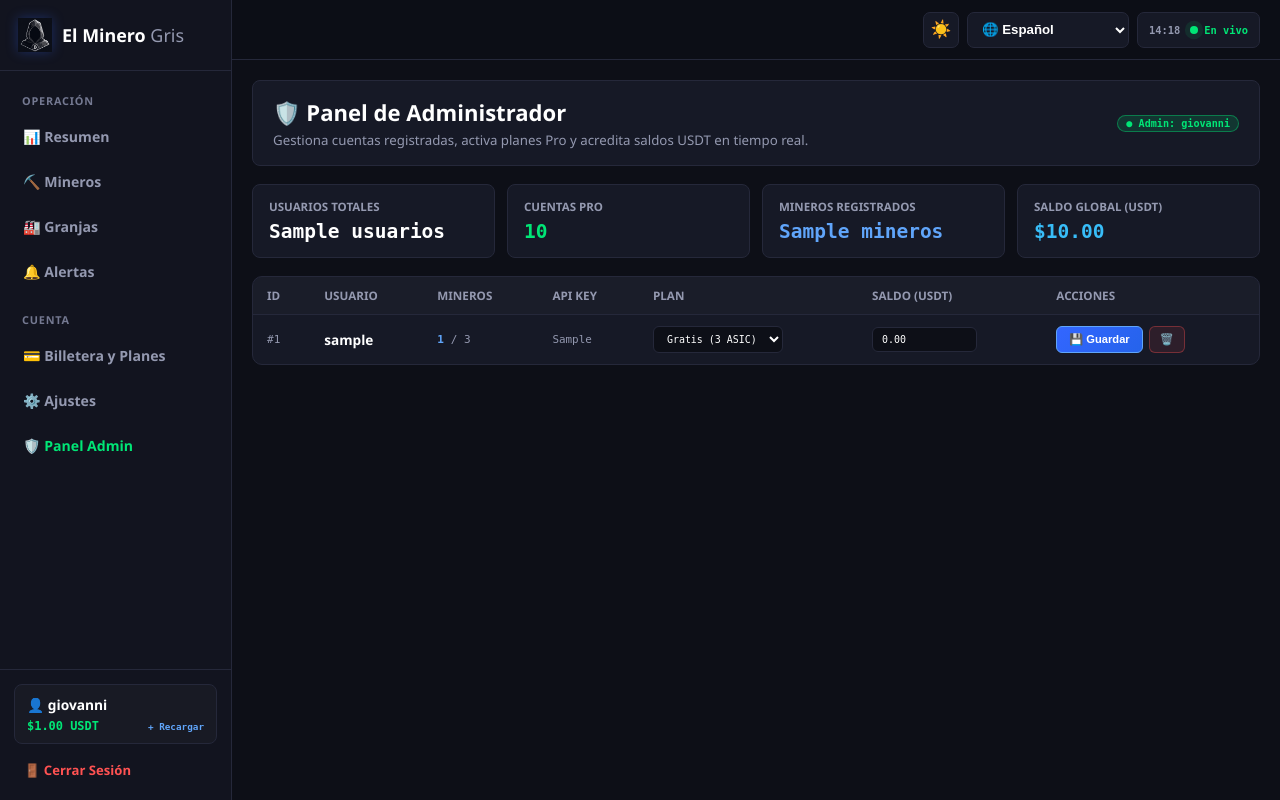
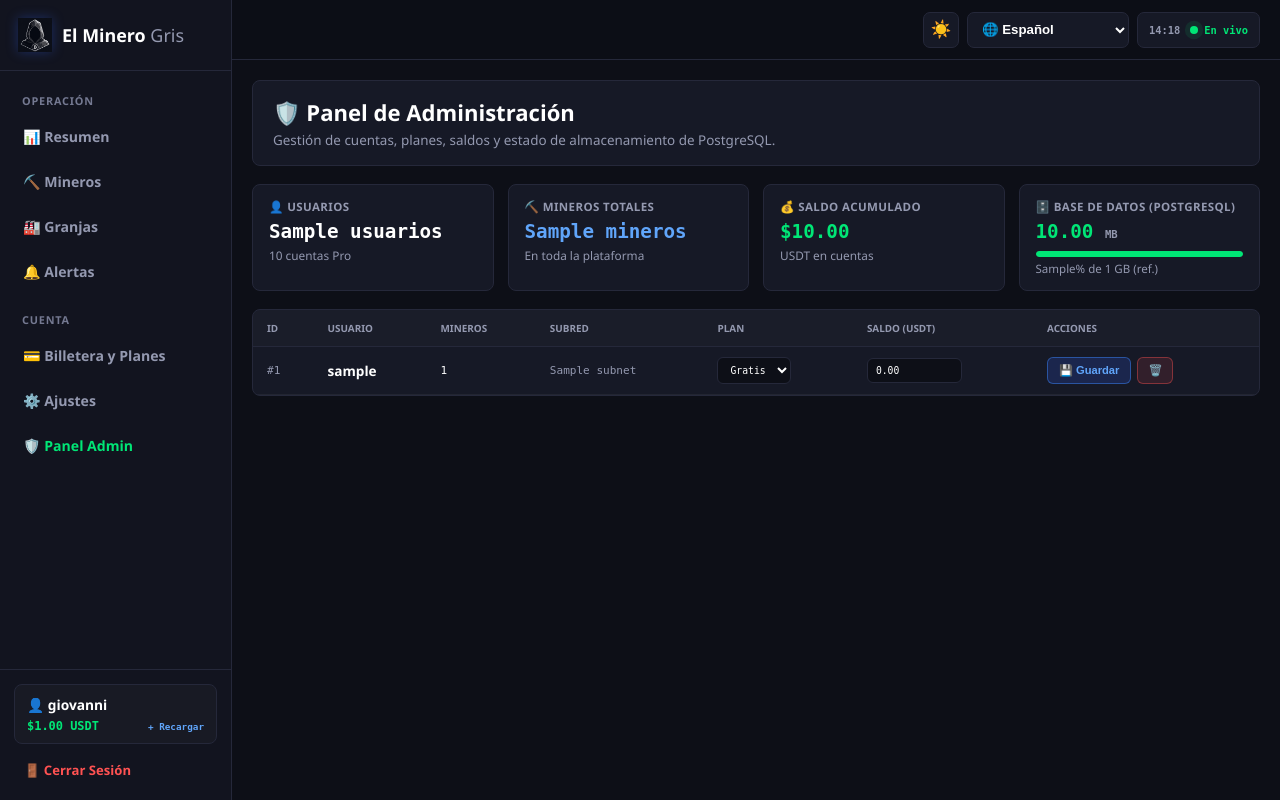
Before and after one commit to elminerogris/antminer-panel, a Flask app: template templates/admin.html in a window 1280 px wide. Run offline with Flask 3, Linux system fonts and the light colour scheme; the visitor is signed in with stand-in values (Sample User, id 1); the template is opened without the code that fills it: most values are stand-ins (such as "Sample title", 1, 10 or a date in 2020); some libraries are stand-ins or nearby versions.

Commit message:
Update admin.html

```diff
--- a/templates/admin.html
+++ b/templates/admin.html
@@ -2,80 +2,98 @@
 {% block content %}
 <style>
     .admin-header {
+        background: var(--bg-card);
+        border: 1px solid var(--border-color);
+        border-radius: 8px;
+        padding: 16px 20px;
+        margin-bottom: 18px;
         display: flex;
         align-items: center;
         justify-content: space-between;
         flex-wrap: wrap;
         gap: 12px;
-        padding: 16px 20px;
-        background: var(--bg-card);
-        border: 1px solid var(--border-color);
-        border-radius: 8px;
-        margin-bottom: 18px;
     }
     .admin-header h1 {
         margin: 0;
         font-size: 1.38em;
         color: var(--text-main);
+        display: flex;
+        align-items: center;
+        gap: 8px;
     }
     .admin-header p {
         margin: 4px 0 0 0;
-        font-size: 0.83em;
+        font-size: 0.84em;
         color: var(--text-muted);
     }
-    .admin-kpi-grid {
+    .admin-flash {
+        background: rgba(0, 230, 118, 0.12);
+        border: 1px solid rgba(0, 230, 118, 0.45);
+        color: #69f0ae;
+        padding: 11px 15px;
+        border-radius: 8px;
+        margin-bottom: 16px;
+        font-size: 0.86em;
+        font-weight: 600;
+    }
+    .admin-kpis {
         display: grid;
-        grid-template-columns: repeat(auto-fit, minmax(160px, 1fr));
-        gap: 12px;
+        grid-template-columns: repeat(auto-fit, minmax(185px, 1fr));
+        gap: 14px;
         margin-bottom: 18px;
     }
-    .admin-kpi {
+    .ak-card {
         background: var(--bg-card);
         border: 1px solid var(--border-color);
         border-radius: 8px;
         padding: 14px 16px;
     }
-    .admin-kpi-lbl {
+    .ak-label {
         font-size: 0.72em;
+        color: var(--text-muted);
         text-transform: uppercase;
-        color: var(--text-muted);
         font-weight: bold;
+        letter-spacing: 0.4px;
     }
-    .admin-kpi-val {
-        font-size: 1.5em;
+    .ak-val {
+        font-size: 1.48em;
         font-weight: bold;
         font-family: monospace;
         margin-top: 6px;
         color: var(--text-main);
     }
-    .admin-msg {
-        background: rgba(0, 230, 118, 0.12);
-        border: 1px solid rgba(0, 230, 118, 0.45);
-        color: #69f0ae;
-        padding: 11px 16px;
-        border-radius: 8px;
-        margin-bottom: 16px;
-        font-size: 0.86em;
-        font-weight: bold;
+    .db-bar-bg {
+        width: 100%;
+        height: 6px;
+        background: rgba(255, 255, 255, 0.08);
+        border-radius: 4px;
+        overflow: hidden;
+        margin-top: 8px;
     }
-    .admin-card {
+    .db-bar-fill {
+        height: 100%;
+        border-radius: 4px;
+        transition: width 0.3s ease;
+    }
+    .admin-table-card {
         background: var(--bg-card);
         border: 1px solid var(--border-color);
-        border-radius: 10px;
+        border-radius: 8px;
         overflow: hidden;
     }
-    .admin-table-wrap {
+    .admin-table-scroll {
         width: 100%;
         overflow-x: auto;
         -webkit-overflow-scrolling: touch;
     }
     .admin-table {
         width: 100%;
-        min-width: 780px;
+        min-width: 820px;
         border-collapse: collapse;
-        text-align: left;
+        font-size: 0.85em;
     }
     .admin-table th {
+        text-align: left;
         padding: 11px 14px;
         font-size: 0.73em;
         text-transform: uppercase;
@@ -84,156 +102,125 @@
         border-bottom: 1px solid var(--border-color);
     }
     .admin-table td {
-        padding: 11px 14px;
+        padding: 10px 14px;
         border-bottom: 1px solid rgba(255, 255, 255, 0.05);
-        font-size: 0.85em;
         vertical-align: middle;
     }
-    .admin-table tr:last-child td { border-bottom: none; }
-    .admin-input, .admin-select {
+    .adm-input, .adm-select {
         background: rgba(10, 12, 18, 0.75);
         border: 1px solid var(--border-color);
         color: var(--text-main);
-        padding: 6px 9px;
+        padding: 6px 8px;
         border-radius: 6px;
         font-family: monospace;
-        font-size: 0.90em;
+        font-size: 0.88em;
         outline: none;
     }
-    .admin-input:focus, .admin-select:focus {
-        border-color: #3b82f6;
-    }
-    .btn-admin-save {
-        background: linear-gradient(135deg, #3366ff 0%, #2563eb 100%);
-        color: #fff;
-        border: 1px solid #60a5fa;
-        padding: 6px 12px;
+    .adm-btn {
+        background: rgba(51, 102, 255, 0.18);
+        border: 1px solid rgba(59, 130, 246, 0.5);
+        color: #60a5fa;
+        padding: 6px 11px;
         border-radius: 6px;
         font-weight: bold;
         font-size: 0.82em;
         cursor: pointer;
-        transition: 0.18s;
     }
-    .btn-admin-save:hover {
-        box-shadow: 0 0 14px rgba(59, 130, 246, 0.6);
-    }
-    .btn-admin-del {
-        background: rgba(255, 82, 82, 0.10);
+    .adm-btn:hover { background: rgba(51, 102, 255, 0.35); color: #fff; }
+    .adm-btn-del {
+        background: rgba(255, 82, 82, 0.12);
+        border: 1px solid rgba(255, 82, 82, 0.4);
         color: #ff5252;
-        border: 1px solid rgba(255, 82, 82, 0.35);
         padding: 6px 10px;
         border-radius: 6px;
         font-weight: bold;
         font-size: 0.82em;
         cursor: pointer;
     }
-    .btn-admin-del:hover {
-        background: rgba(255, 82, 82, 0.25);
-        color: #fff;
-    }
-    .plan-pill {
-        display: inline-block;
-        padding: 2px 8px;
-        border-radius: 12px;
-        font-size: 0.78em;
-        font-weight: bold;
-        font-family: monospace;
-    }
-    .plan-pill.pro {
-        background: rgba(0, 230, 118, 0.14);
-        color: #00e676;
-        border: 1px solid rgba(0, 230, 118, 0.4);
-    }
-    .plan-pill.gratis {
-        background: rgba(148, 153, 176, 0.14);
-        color: #cbd5e1;
-        border: 1px solid rgba(148, 153, 176, 0.35);
-    }
+    .adm-btn-del:hover { background: rgba(255, 82, 82, 0.28); color: #fff; }
 </style>
 
 <div class="admin-header">
     <div>
-        <h1>🛡️ Panel de Administrador</h1>
-        <p>Gestiona cuentas registradas, activa planes Pro y acredita saldos USDT en tiempo real.</p>
+        <h1>🛡️ Panel de Administración</h1>
+        <p>Gestión de cuentas, planes, saldos y estado de almacenamiento de PostgreSQL.</p>
     </div>
-    <span class="plan-pill pro" translate="no">● Admin: {{ session['usuario'] }}</span>
 </div>
 
 {% if msg %}
-<div class="admin-msg">✅ {{ msg }}</div>
+<div class="admin-flash">✅ {{ msg }}</div>
 {% endif %}
 
-<div class="admin-kpi-grid" translate="no">
-    <div class="admin-kpi">
-        <div class="admin-kpi-lbl">Usuarios Totales</div>
-        <div class="admin-kpi-val">{{ stats.usuarios }}</div>
+{% set db_color = '#ff5252' if stats.db_pct >= 85 else ('#ffb300' if stats.db_pct >= 70 else '#00e676') %}
+
+<div class="admin-kpis" translate="no">
+    <div class="ak-card">
+        <div class="ak-label">👤 Usuarios</div>
+        <div class="ak-val">{{ stats.usuarios }}</div>
+        <div style="font-size:0.74em; color:var(--text-muted); margin-top:4px;">{{ stats.pro }} cuentas Pro</div>
     </div>
-    <div class="admin-kpi">
-        <div class="admin-kpi-lbl">Cuentas Pro</div>
-        <div class="admin-kpi-val" style="color:#00e676;">{{ stats.pro }}</div>
+    <div class="ak-card">
+        <div class="ak-label">⛏️ Mineros Totales</div>
+        <div class="ak-val" style="color:#60a5fa;">{{ stats.mineros }}</div>
+        <div style="font-size:0.74em; color:var(--text-muted); margin-top:4px;">En toda la plataforma</div>
     </div>
-    <div class="admin-kpi">
-        <div class="admin-kpi-lbl">Mineros Registrados</div>
-        <div class="admin-kpi-val" style="color:#60a5fa;">{{ stats.mineros }}</div>
+    <div class="ak-card">
+        <div class="ak-label">💰 Saldo Acumulado</div>
+        <div class="ak-val" style="color:#00e676;">${{ "%.2f"|format(stats.saldo_total) }}</div>
+        <div style="font-size:0.74em; color:var(--text-muted); margin-top:4px;">USDT en cuentas</div>
     </div>
-    <div class="admin-kpi">
-        <div class="admin-kpi-lbl">Saldo Global (USDT)</div>
-        <div class="admin-kpi-val" style="color:#38bdf8;">${{ "%.2f"|format(stats.saldo_total) }}</div>
+    <div class="ak-card">
+        <div class="ak-label">🗄️ Base de Datos (PostgreSQL)</div>
+        <div class="ak-val" style="color:{{ db_color }};">{{ "%.2f"|format(stats.db_mb) }} <span style="font-size:0.55em; color:var(--text-muted);">MB</span></div>
+        <div class="db-bar-bg">
+            <div class="db-bar-fill" style="width:{{ stats.db_pct }}%; background:{{ db_color }};"></div>
+        </div>
+        <div style="font-size:0.72em; color:var(--text-muted); margin-top:4px;">{{ stats.db_pct }}% de 1 GB (ref.)</div>
     </div>
 </div>
 
-<div class="admin-card">
-    <div class="admin-table-wrap">
+<div class="admin-table-card">
+    <div class="admin-table-scroll">
         <table class="admin-table">
             <thead>
                 <tr>
                     <th>ID</th>
                     <th>Usuario</th>
                     <th>Mineros</th>
-                    <th>API Key</th>
+                    <th>Subred</th>
                     <th>Plan</th>
                     <th>Saldo (USDT)</th>
                     <th>Acciones</th>
                 </tr>
             </thead>
-            <tbody translate="no">
+            <tbody>
                 {% for u in usuarios %}
                 <tr>
-                    <td style="color:var(--text-muted); font-family:monospace;">#{{ u.id }}</td>
+                    <td style="font-family:monospace; color:var(--text-muted);" translate="no">#{{ u.id }}</td>
+                    <td style="font-weight:bold;" translate="no">{{ u.username }}</td>
+                    <td style="font-family:monospace;" translate="no">{{ u.total_mineros }}</td>
+                    <td style="font-family:monospace; color:var(--text-muted);" translate="no">{{ u.subnet or '192.168.0' }}</td>
                     <td>
-                        <b style="color:var(--text-main);">{{ u.username }}</b>
-                        {% if u.username == 'giovanni' %}
-                            <span class="plan-pill pro" style="margin-left:5px;">OWNER</span>
-                        {% endif %}
-                    </td>
-                    <td style="font-family:monospace; font-weight:bold; color:#60a5fa;">
-                        {{ u.total_mineros }}
-                        {% if u.plan != 'Pro' and u.username != 'giovanni' %}
-                            <span style="color:var(--text-muted); font-weight:normal;">/ 3</span>
-                        {% endif %}
-                    </td>
-                    <td style="font-family:monospace; font-size:0.84em; color:var(--text-muted);">{{ u.api_key or '-' }}</td>
-                    <td>
-                        <form action="/admin" method="POST" style="display:inline-flex; align-items:center; gap:8px; margin:0;">
+                        <form method="POST" action="/admin" id="form_u_{{ u.id }}" style="margin:0; display:flex; align-items:center; gap:6px;">
                             <input type="hidden" name="accion" value="actualizar_usuario">
                             <input type="hidden" name="user_id" value="{{ u.id }}">
-                            <select name="plan" class="admin-select" {{ 'disabled' if u.username == 'giovanni' else '' }}>
-                                <option value="Gratis" {{ 'selected' if u.plan == 'Gratis' else '' }}>Gratis (3 ASIC)</option>
-                                <option value="Pro" {{ 'selected' if u.plan == 'Pro' else '' }}>Pro (Ilimitado)</option>
+                            <select name="plan" class="adm-select" {% if u.username == 'giovanni' %}disabled{% endif %}>
+                                <option value="Gratis" {% if u.plan == 'Gratis' %}selected{% endif %}>Gratis</option>
+                                <option value="Pro" {% if u.plan == 'Pro' %}selected{% endif %}>Pro</option>
                             </select>
+                        </form>
                     </td>
                     <td>
-                            <input type="number" step="0.01" name="saldo" class="admin-input" style="width:105px;" value="{{ '%.2f'|format(u.saldo or 0.0) }}" required>
+                        <input type="number" step="0.01" name="saldo" form="form_u_{{ u.id }}" class="adm-input" style="width:95px;" value="{{ '%.2f'|format(u.saldo or 0) }}">
                     </td>
                     <td>
-                            <div style="display:inline-flex; gap:6px; align-items:center;">
-                                <button type="submit" class="btn-admin-save">💾 Guardar</button>
-                        </form>
+                        <div style="display:flex; align-items:center; gap:6px;">
+                            <button type="submit" form="form_u_{{ u.id }}" class="adm-btn">💾 Guardar</button>
                             {% if u.username != 'giovanni' %}
-                                <form action="/admin" method="POST" style="margin:0;" onsubmit="return confirm('¿Eliminar la cuenta {{ u.username }}? Sus mineros ya no podrán reportar con esta API Key.');">
+                            <form method="POST" action="/admin" style="margin:0;" onsubmit="return confirm('¿Eliminar la cuenta {{ u.username }}?');">
                                 <input type="hidden" name="accion" value="eliminar_usuario">
                                 <input type="hidden" name="user_id" value="{{ u.id }}">
-                                    <button type="submit" class="btn-admin-del" title="Eliminar usuario">🗑️</button>
+                                <button type="submit" class="adm-btn-del">🗑️</button>
                             </form>
                             {% endif %}
                         </div>
```
Lines whose indentation alone changed are shown as unchanged.
